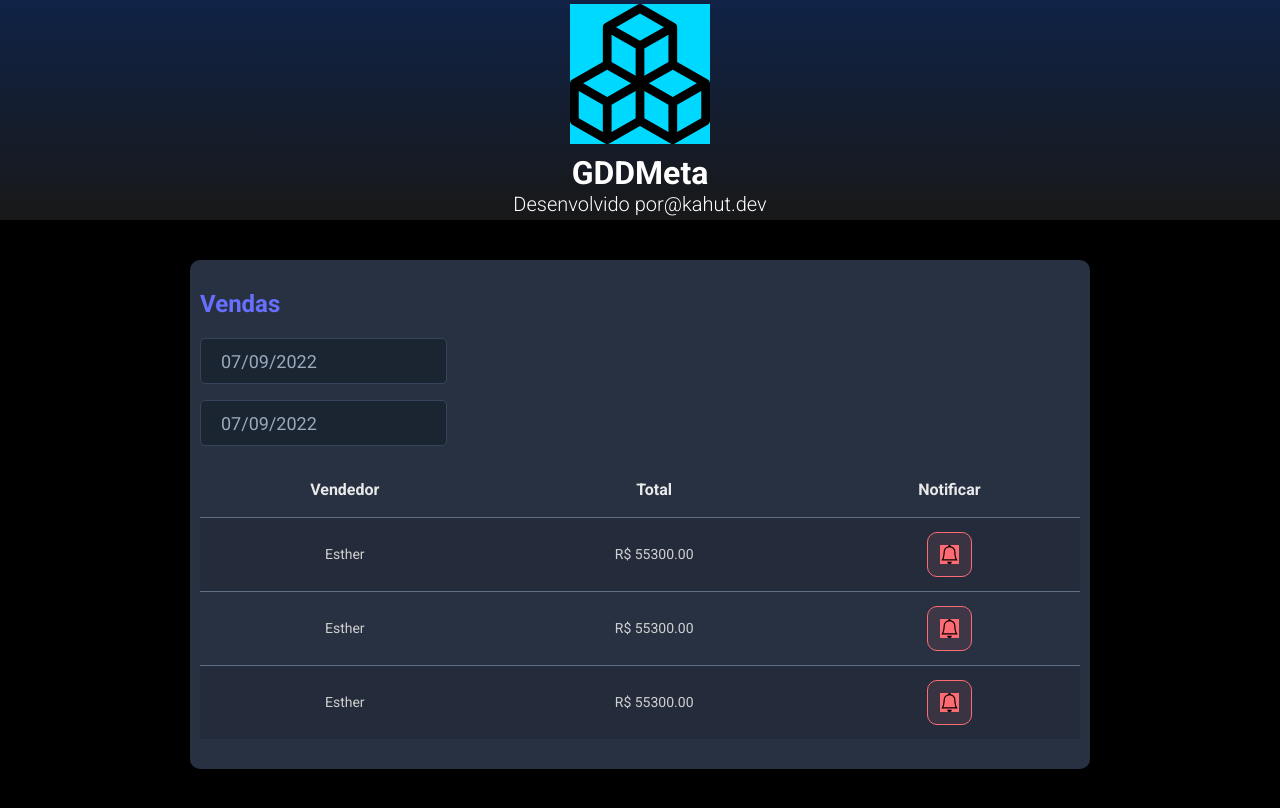
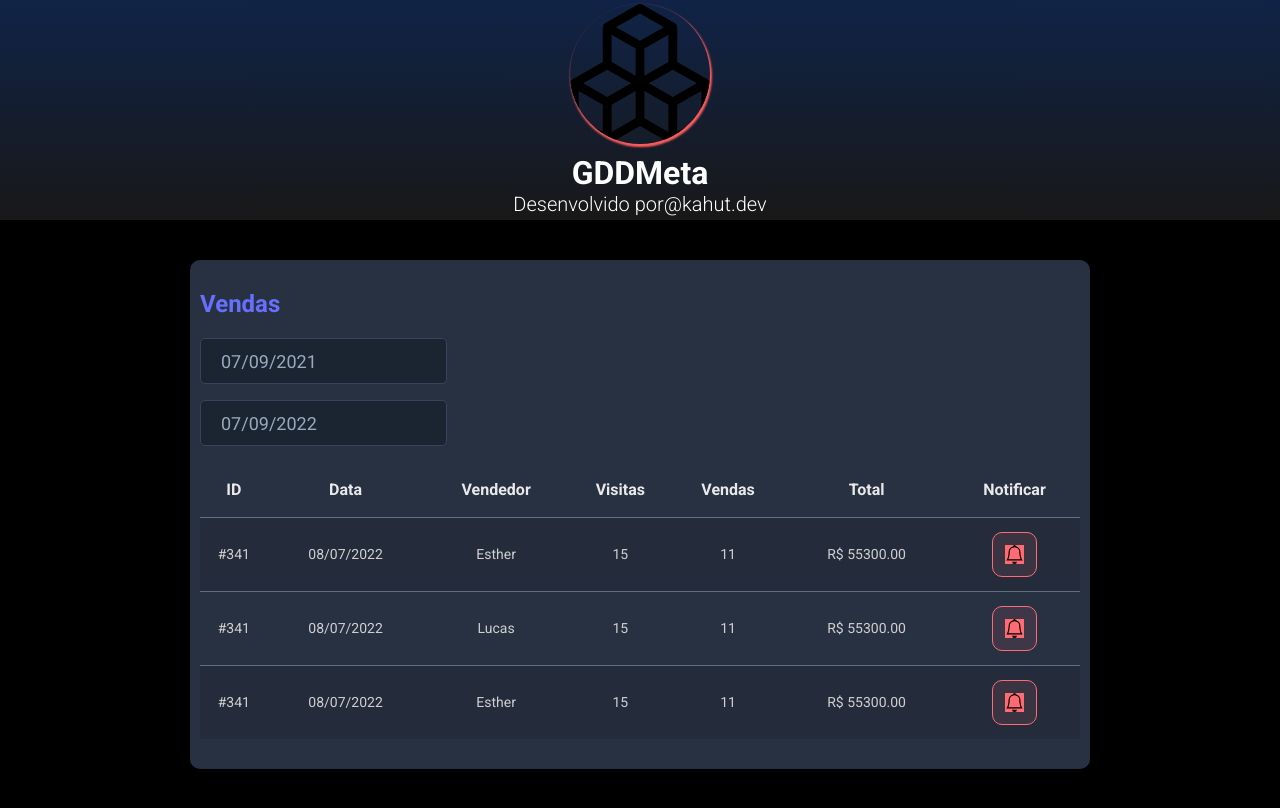
Before and after one commit to kahut-gdd/dsmeta-react, a React (Vite) app in the folder frontend/: page / in a window 1280 px wide. Built offline with nearby package versions, Linux system fonts and the light colour scheme.

Commit message:
useState

```diff
--- a/frontend/src/components/Header/index.tsx
+++ b/frontend/src/components/Header/index.tsx
@@ -1,5 +1,5 @@
-import logo from '../../assets/img/logo.svg'
-import './styles.css'
+import logo from '../../assets/img/logo.svg';
+import './styles.css';
 
 function Header() {
     return (
@@ -17,4 +17,4 @@ function Header() {
     )
   }
 
-  export default Header
+  export default Header;
--- a/frontend/src/components/Header/styles.css
+++ b/frontend/src/components/Header/styles.css
@@ -14,7 +14,9 @@ header {
 
   .dsmeta-logo-container img {
     width: 140px;
-    background-color: rgb(0, 217, 255);
+    border-radius: 80px;
+    background-color: linear-gradient(180deg, #194710 0%, #181818 100%);
+    box-shadow: 1px 2px 2px 1px rgb(255, 92, 92);
   }
 
   .dsmeta-logo-container h1 {
--- a/frontend/src/components/NotificationButton/index.tsx
+++ b/frontend/src/components/NotificationButton/index.tsx
@@ -1,5 +1,5 @@
-import icon from '../../assets/img/notification-icons.svg'
-import './styles.css'
+import icon from '../../assets/img/notification-icons.svg';
+import './styles.css';
 
 function NotificationButton() {
     return (
@@ -9,4 +9,4 @@ function NotificationButton() {
     )
   }
 
-  export default NotificationButton
+  export default NotificationButton;
--- a/frontend/src/components/SalesCard/index.tsx
+++ b/frontend/src/components/SalesCard/index.tsx
@@ -1,25 +1,34 @@
-import NotificationButton from '../NotificationButton'
+import NotificationButton from '../NotificationButton';
 import DatePicker from "react-datepicker";
 import "react-datepicker/dist/react-datepicker.css";
-import './styles.css'
+import './styles.css';
+import { useState } from 'react';
 
 function SalesCard() {
+
+  const min = new Date(new Date().setDate(new Date().getDate() - 365));
+  const max = new Date();
+
+  const [minDate, setMinDate] = useState(min);
+  const [maxDate, setMaxDate] = useState(max);
+
+
   return (
     <div className="dsmeta-card">
-    <h2 className="dsmeta-sales-title">Vendas</h2>
-    <div>
-      <div className="dsmeta-form-control-container">
-        <DatePicker
-            selected={new Date()}
-            onChange={(date: Date) => {}}
+      <h2 className="dsmeta-sales-title">Vendas</h2>
+      <div>
+        <div className="dsmeta-form-control-container">
+          <DatePicker
+            selected={minDate}
+            onChange={(date: Date) => setMinDate(date)}
             className="dsmeta-form-control"
             dateFormat="dd/MM/yyyy"
         />
       </div>
       <div className="dsmeta-form-control-container">
         <DatePicker
-            selected={new Date()}
-            onChange={(date: Date) => {}}
+            selected={maxDate}
+            onChange={(date: Date) => setMaxDate(date)}
             className="dsmeta-form-control"
             dateFormat="dd/MM/yyyy"
         />
@@ -56,7 +65,7 @@ function SalesCard() {
           <tr>
             <td className="show992">#341</td>
             <td className="show576">08/07/2022</td>
-            <td>Esther</td>
+            <td>Lucas</td>
             <td className="show992">15</td>
             <td className="show992">11</td>
             <td>R$ 55300.00</td>
@@ -88,4 +97,4 @@ function SalesCard() {
   )
 }
 
-export default SalesCard
+export default SalesCard;
--- a/frontend/src/index.css
+++ b/frontend/src/index.css
@@ -96,10 +96,10 @@ a:visited {
     justify-content: center;
 }
 
-.show576 {
+#show576 {
     display: none;
 }
 
-.show992 {
+#show992 {
     display: none;
 }
```
Also changed, not shown: frontend/src/App.tsx (+4 -4 lines), frontend/src/main.tsx (+4 -4 lines).
